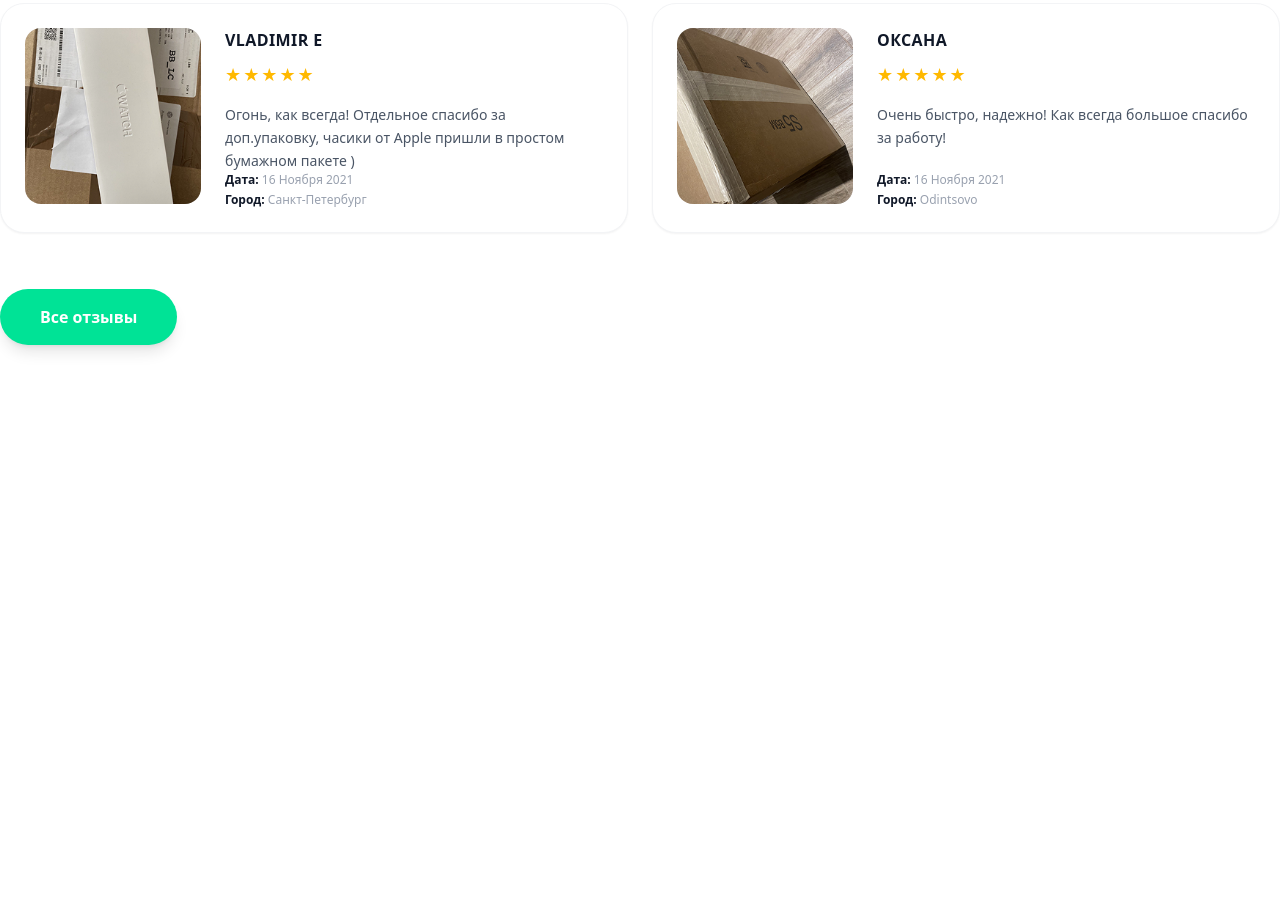
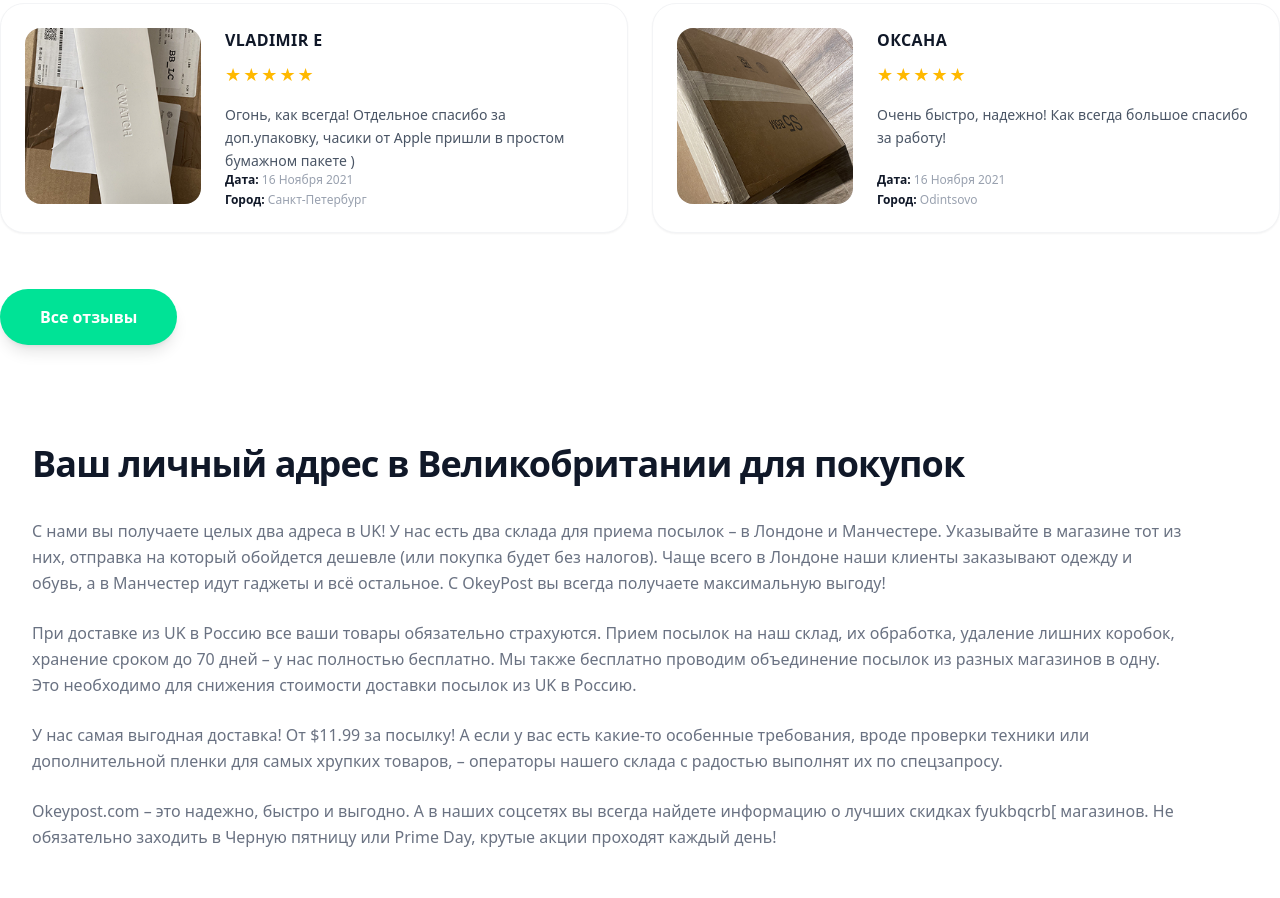
Before and after one commit to kabirovabdullo60-dot/OkeyPost, a website: page index.html in a window 1280 px wide. Shown: the part 5330-6228 px from the top of the page. Before the commit the page ends 5723 px from the top, so only its background shows below. Drawn offline with Linux system fonts and the light colour scheme.

Commit message:
section 8

```diff
--- a/index.html
+++ b/index.html
@@ -626,5 +626,33 @@
 
     </div>
     </div>
+
+    <div class="w-full max-w-7xl mx-auto px-4 md:px-8 py-12 space-y-8">
+
+        <h1 class="text-3xl md:text-4xl font-extrabold text-gray-900 leading-tight tracking-tight">
+            Ваш личный адрес в Великобритании для покупок
+        </h1>
+
+        <div class="space-y-6 text-gray-500 text-sm md:text-base leading-relaxed font-normal max-w-[1150px]">
+
+            <p>
+                С нами вы получаете целых два адреса в UK! У нас есть два склада для приема посылок – в Лондоне и Манчестере. Указывайте в магазине тот из них, отправка на который обойдется дешевле (или покупка будет без налогов). Чаще всего в Лондоне наши клиенты заказывают одежду и обувь, а в Манчестер идут гаджеты и всё остальное. С OkeyPost вы всегда получаете максимальную выгоду!
+            </p>
+
+            <p>
+                При доставке из UK в Россию все ваши товары обязательно страхуются. Прием посылок на наш склад, их обработка, удаление лишних коробок, хранение сроком до 70 дней – у нас полностью бесплатно. Мы также бесплатно проводим объединение посылок из разных магазинов в одну. Это необходимо для снижения стоимости доставки посылок из UK в Россию.
+            </p>
+
+            <p>
+                У нас самая выгодная доставка! От $11.99 за посылку! А если у вас есть какие-то особенные требования, вроде проверки техники или дополнительной пленки для самых хрупких товаров, – операторы нашего склада с радостью выполнят их по спецзапросу.
+            </p>
+
+            <p>
+                Okeypost.com – это надежно, быстро и выгодно. А в наших соцсетях вы всегда найдете информацию о лучших скидках fyukbqcrb[ магазинов. Не обязательно заходить в Черную пятницу или Prime Day, крутые акции проходят каждый день!
+            </p>
+
+        </div>
+
+    </div>
 </body>
 </html>
```
Also changed, not shown: src/output.css.
